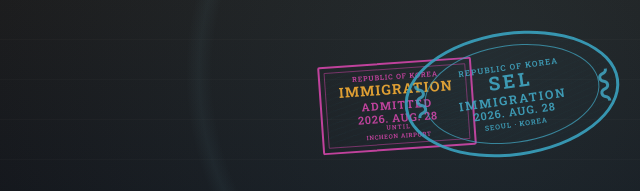
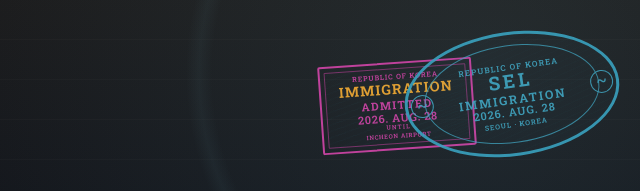
Before and after one commit to slsSong/my-project, a plain HTML site: page src/study_with_ai/index.html in a window 1280 px wide. Shown: the top 191 px of the page, 640-1280 px from the left. Drawn offline with Linux system fonts and the light colour scheme.

Commit message:
Draw taegeuk wave marks in circles

```diff
--- a/src/study_with_ai/index.html
+++ b/src/study_with_ai/index.html
@@ -33,15 +33,18 @@
     /* Korean taegeuk wave marks sit in the ring between the two ovals. */
     .stamp-oval .stamp-taegeuk{
       left:3px!important;top:50%!important;transform:translateY(-50%) rotate(-90deg)!important;
-      width:22px;height:30px;display:grid;place-items:center;
-      font:700 31px/.55 Georgia,serif!important;letter-spacing:0!important;opacity:.95!important;
+      width:23px;height:23px;display:grid;place-items:center;
+      border:1.8px solid currentColor;border-radius:50%;
+      font-size:0!important;letter-spacing:0!important;opacity:.95!important;
     }
+    .stamp-oval .stamp-taegeuk i{display:block;position:static;transform:rotate(90deg);font:700 19px/.8 Georgia,serif!important;font-style:normal;letter-spacing:0!important}
     .stamp-oval .stamp-taegeuk.right{right:3px!important;left:auto!important;transform:translateY(-50%) rotate(90deg)!important}
+    .stamp-oval .stamp-taegeuk.right i{transform:rotate(-90deg)}
   </style>
 </head>
 <body>
   <header class="hero">
-    <div class="stamps" aria-hidden="true"><div class="stamp stamp-square"><span>REPUBLIC OF KOREA</span><b>IMMIGRATION</b><strong>ADMITTED</strong><em>2026. AUG. 28</em><small>UNTIL</small><i>INCHEON AIRPORT</i></div><div class="stamp stamp-oval"><span class="stamp-country">REPUBLIC OF KOREA</span><span class="stamp-code">SEL</span><span class="stamp-type">IMMIGRATION</span><span class="stamp-date">2026. AUG. 28</span><span class="stamp-airport">SEOUL · KOREA</span><span class="stamp-taegeuk">〰</span><span class="stamp-taegeuk right">〰</span></div></div>
+    <div class="stamps" aria-hidden="true"><div class="stamp stamp-square"><span>REPUBLIC OF KOREA</span><b>IMMIGRATION</b><strong>ADMITTED</strong><em>2026. AUG. 28</em><small>UNTIL</small><i>INCHEON AIRPORT</i></div><div class="stamp stamp-oval"><span class="stamp-country">REPUBLIC OF KOREA</span><span class="stamp-code">SEL</span><span class="stamp-type">IMMIGRATION</span><span class="stamp-date">2026. AUG. 28</span><span class="stamp-airport">SEOUL · KOREA</span><span class="stamp-taegeuk"><i>~</i></span><span class="stamp-taegeuk right"><i>~</i></span></div></div>
     <div class="wrap">
       <p class="eyebrow"><span class="dot"></span>PROFILE / BOARDING PASS · SONG, SU-LIM</p>
       <div class="flap-row" id="flap-name" aria-label="SONG, SU-LIM"></div>
```
